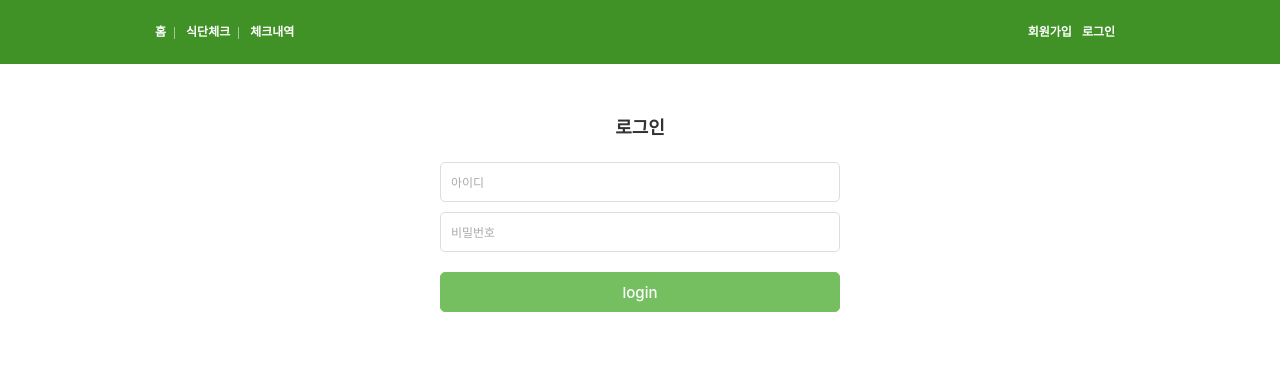
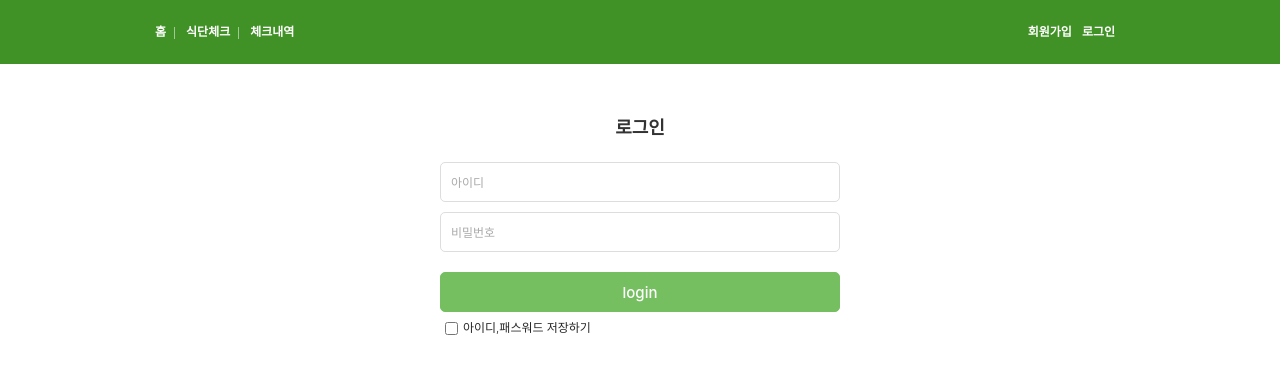
Before and after one commit to ghgfhfg2/nodeMongo, a React (Create React App) app in the folder client/: page /login in a window 1280 px wide. Shown: the top 374 px of the page. Built offline with nearby package versions, Linux system fonts and the light colour scheme; no server answers.

Commit message:
v2.03 아이디저장

```diff
--- a/client/package.json
+++ b/client/package.json
@@ -10,6 +10,7 @@
     "antd": "^4.9.4",
     "axios": "^0.20.0",
     "react": "^16.13.1",
+    "react-cookie": "^4.0.3",
     "react-dom": "^16.13.1",
     "react-icons": "^4.1.0",
     "react-redux": "^7.2.1",
--- a/client/src/components/views/LoginPage/LoginPage.js
+++ b/client/src/components/views/LoginPage/LoginPage.js
@@ -1,8 +1,9 @@
-import React, { useState } from "react";
+import React, { useEffect, useState } from "react";
 import { useDispatch } from "react-redux";
 import { loginUser } from "../../../_actions/user_action";
 import { withRouter } from "react-router-dom";
 import { BasicBtn, BasicInput, ContentBox } from "../CheckPage";
+import {useCookies} from 'react-cookie';
 
 function LoginPage(props) {
   const dispatch = useDispatch();
@@ -31,6 +32,7 @@ function LoginPage(props) {
     let body = {
       id: Id,
       password: passWord,
+      isRemember: isRemember
     };
 
     dispatch(loginUser(body)).then((response) => {
@@ -41,6 +43,20 @@ function LoginPage(props) {
       }
     });
   };
+
+  const [isRemember, setIsRemember] = useState(false);
+  const [cookies] = useCookies(['rememberID','rememberPassword']);
+
+  useEffect(() => {
+      if(cookies.rememberID !== undefined) {
+        setId(cookies.rememberID);
+        setPassword(cookies.rememberPassword);
+        setIsRemember(true);
+      }
+   }, []);
+   const handleOnChange = (e) => {
+    setIsRemember(!isRemember)
+   }
 
   return (
     <ContentBox style={{ paddingTop: "50px" }}>
@@ -70,6 +86,20 @@ function LoginPage(props) {
         <BasicBtn type="submit" style={{ width: "100%", maxWidth: "400px" }}>
           login
         </BasicBtn>
+        <div className="flex-box a-center" style={
+          {
+            width: "100%",
+            maxWidth: "400px",
+            paddingLeft: "5px",
+            marginTop: "7px"
+          }}>
+          <input type="checkbox" style={{marginRight:"5px"}} id="remember" onChange={handleOnChange}
+          checked={isRemember}
+          />
+          <label style={{fontSize:"12px"}} htmlFor="remember">
+            아이디,패스워드 저장하기
+          </label>
+        </div>
       </form>
     </ContentBox>
   );
--- a/client/src/components/views/RegisterPage/RegisterPage.js
+++ b/client/src/components/views/RegisterPage/RegisterPage.js
@@ -26,7 +26,7 @@ export const BasicSelect = styled.select`
 function RegisterPage(props) {
   const dispatch = useDispatch();
 
-  const idReg = /^[A-za-z]{4,6}/g;
+  const idReg = /^[A-za-z]{3,6}/g;
   const [Id, setId] = useState("");
   const onIdHandler = (e) => {
     setId(e.currentTarget.value);
```
Also changed, not shown: 2 other files (tests, documents, lock files or other folders).
